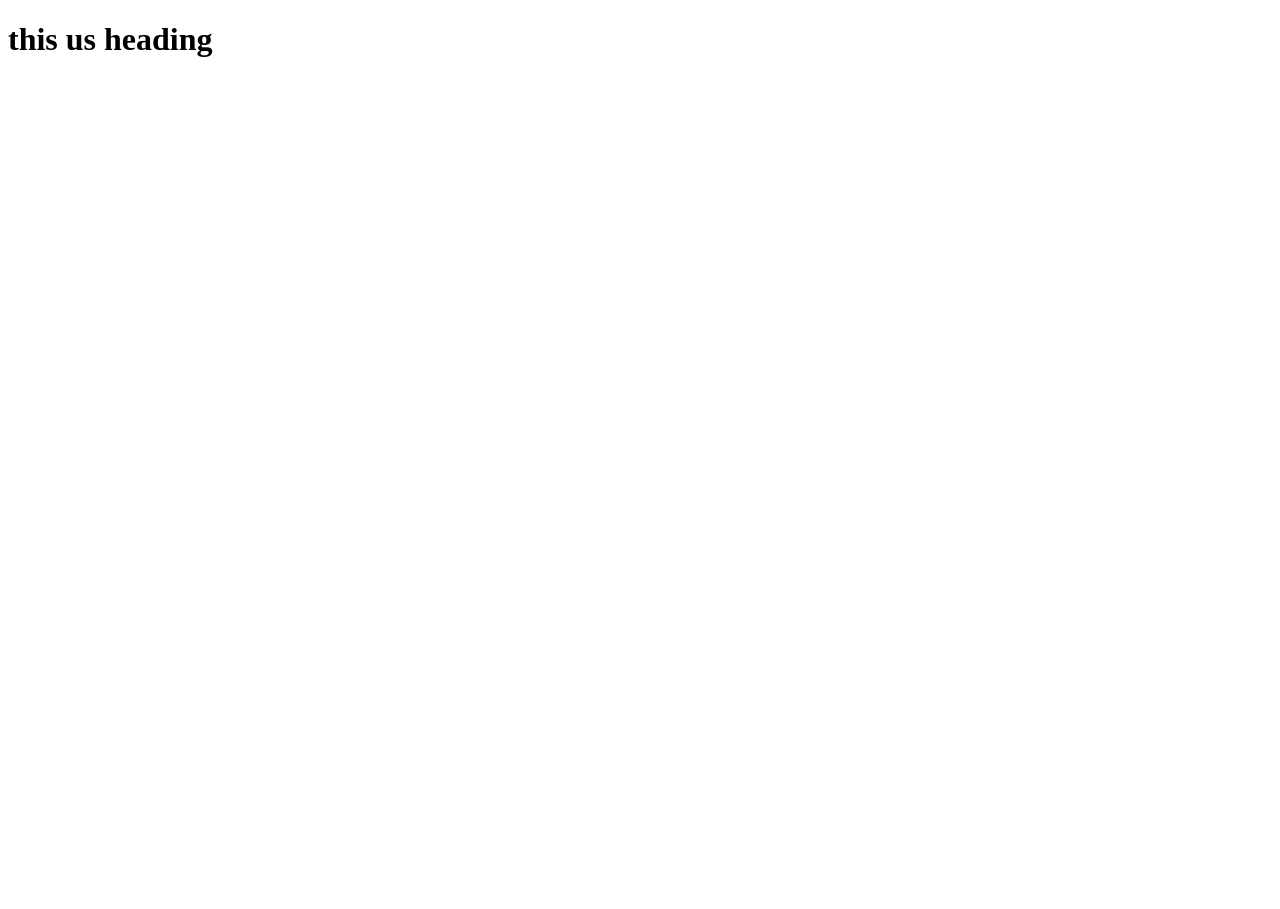
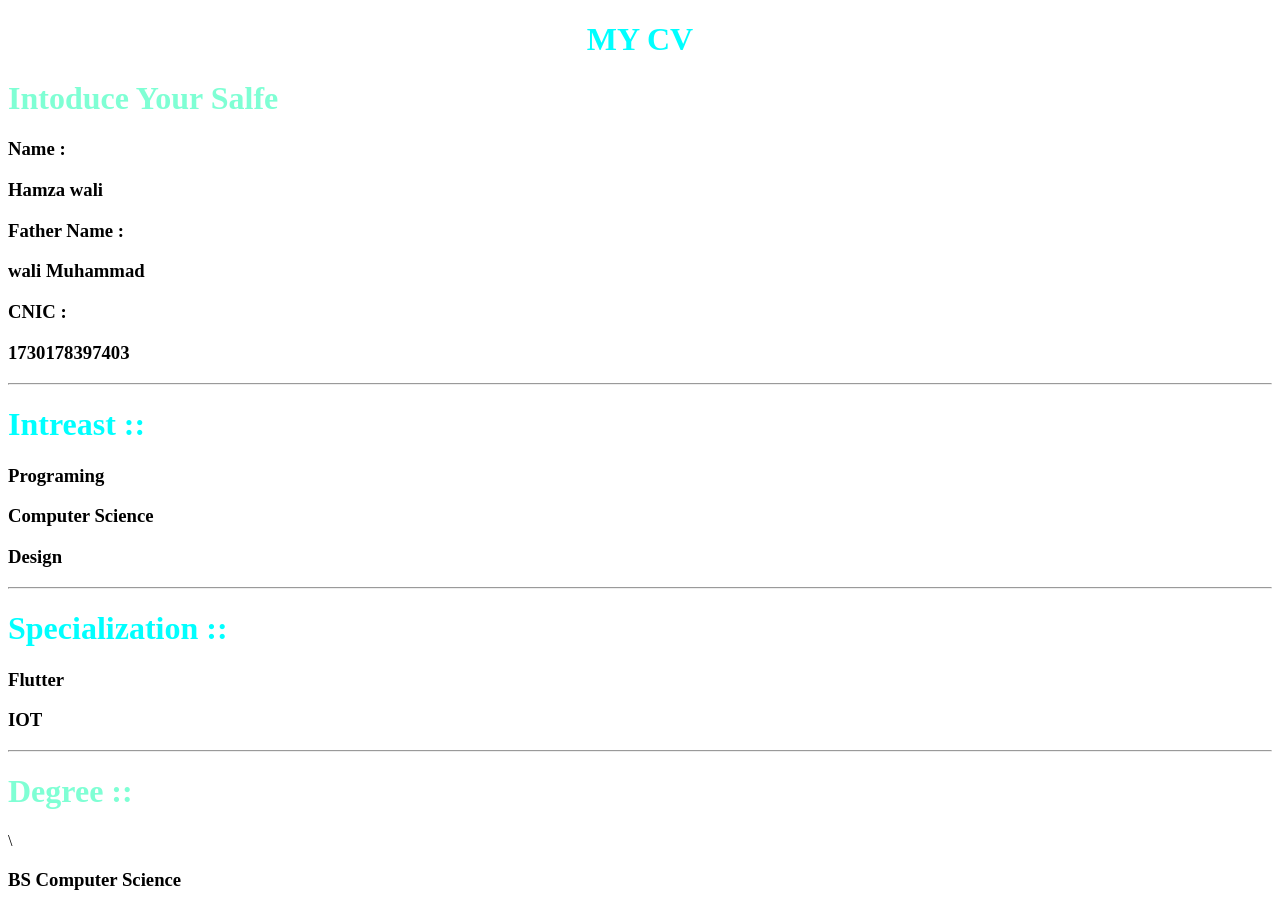
Before and after one commit to HamzaWali/hamza1, a plain HTML site: page index.html in a window 1280 px wide. Before the commit the page ends 800 px from the top, so only its background shows below. Drawn offline with Linux system fonts and the light colour scheme.

Commit message:
This is STML

```diff
--- a/index.html
+++ b/index.html
@@ -6,6 +6,27 @@
     <title>Document</title>
 </head>
 <body>
-    <h1>this us heading</h1>
+    <h1 style="color: aqua; "><center>MY CV </center></h1>
+    <h1 style="color: aquamarine;">Intoduce Your Salfe</h1>
+    <h3>Name : </h3>
+        <h3> Hamza wali</h3>
+            <h3>  Father Name :</h3>
+                <h3>  wali Muhammad</h3>
+                    <h3> CNIC :</h3>
+                        <h3> 1730178397403 </h3>
+
+    <hr>
+    <h1 style="color: aqua;">Intreast ::</h1>
+    <h3>Programing</h3>
+    <h3>Computer Science</h3>
+    <h3>Design</h3>
+    <hr>
+   <h1 style="color: aqua;"> Specialization ::</h1>
+   <h3>Flutter</h3>
+   <h3>IOT</h3>
+   <hr>
+   <h1 style="color: aquamarine;">Degree ::</h1>\
+   <h3>BS Computer Science
+   </h3>
 </body>
 </html>
```
